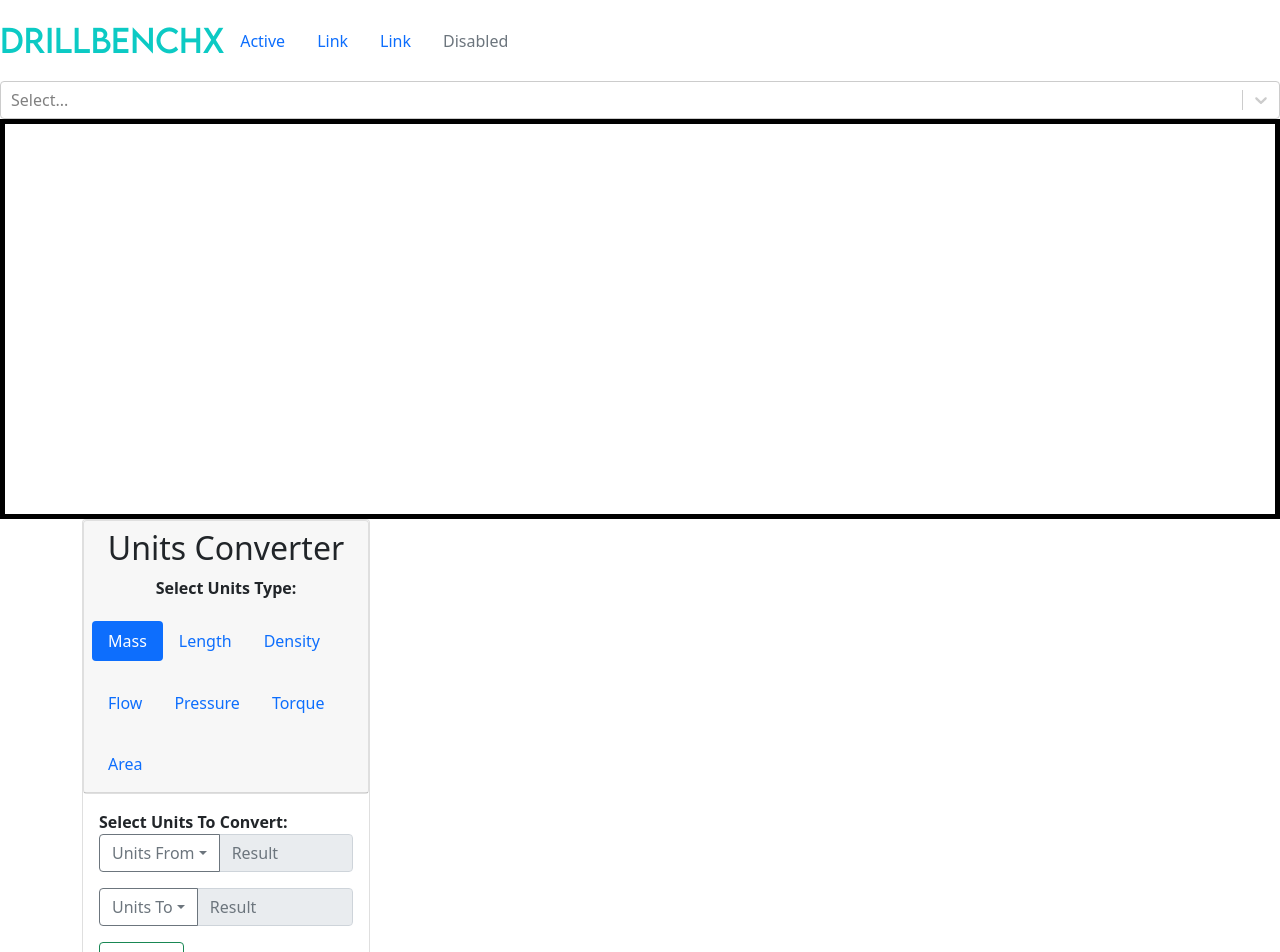
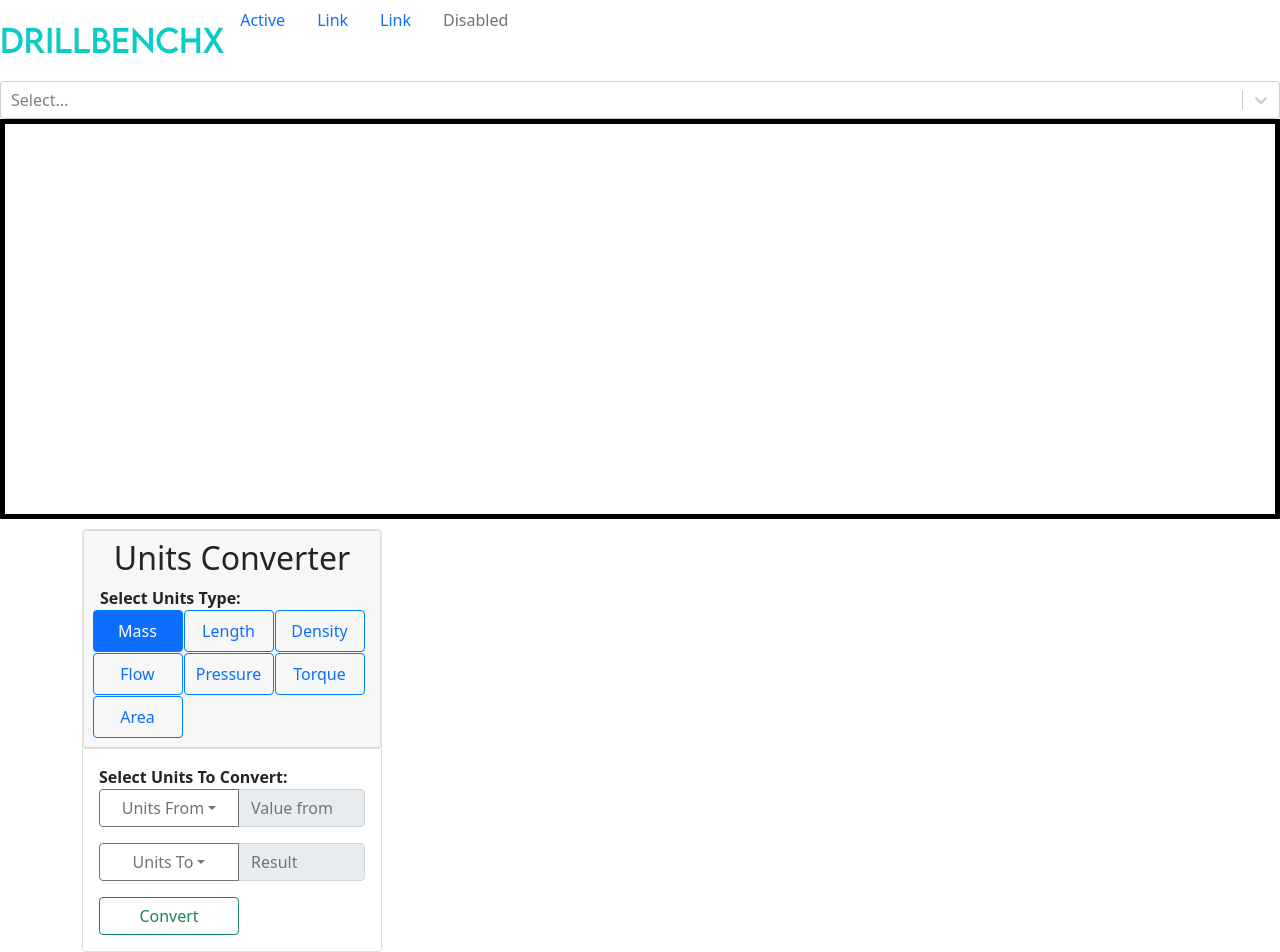
Before and after one commit to robhami/drillbench, a React (Create React App) app: page / in a window 1280 px wide. Shown: the top 952 px of the page. Built offline with nearby package versions, Linux system fonts and the light colour scheme.

Commit message:
unit converter working

```diff
--- a/src/components/NavPill.js
+++ b/src/components/NavPill.js
@@ -7,7 +7,7 @@ const NavPill = (props) => {
 
 	return (
 		<>
-			<NavList unitsType={unitsType} pillClick={pillClick}/>
+			<NavList unitsType={unitsType} pillClick={pillClick} activeKey="2"/>
 		</>
 		)
 }
@@ -24,13 +24,17 @@ const NavList = (props) => {
 					props.unitsType.map((unit,i) => {
 
 						return (
-								<Nav.Item key={i} >
+
+								<Nav.Item key={i}  >
 									<Nav.Link
+
 										id={unitsType[i].id}
 										name={unitsType[i].name}
 										value={unitsType[i].value}
 										eventKey={i}
 										onClick={pillClick}
+
+
 										>
 										{unitsType[i].name}
 									</Nav.Link>
--- a/src/components/UnitsDrop.js
+++ b/src/components/UnitsDrop.js
@@ -11,7 +11,7 @@ const UnitsDrop = (props) => {
 	const idPass = props.id
 
 	// console.log (props)
-	console.log(title)
+	// console.log(title)
 
 	return (
 
--- a/src/components/unitCon.js
+++ b/src/components/unitCon.js
@@ -18,10 +18,13 @@ class UnitCon extends Component {
 		unitsFrom: '',
 		unitsTo: '',
 		ddHeadUnitsFrom: 'Units From',
-		ddHeadUnitsTo: 'Units To'
+		ddHeadUnitsTo: 'Units To',
+		valToConv: '',
+		result: ''
 	}
 
 	pillClick = (event) => {
+	console.log(event)
 		this.setState({ddHeadUnitsFrom: 'Units From'})
 		this.setState({ddHeadUnitsTo: 'Units To'})
 	 	let unitSelect = event.target.id
@@ -135,7 +138,7 @@ class UnitCon extends Component {
  	}
 
  	createUnitsArray = (unitsObject) => {
- 		console.log(unitsObject)
+ 		// console.log(unitsObject)
 
  		let unitsArray=Object.keys(unitsObject)
  		console.log(unitsArray)
@@ -145,37 +148,81 @@ class UnitCon extends Component {
  	}
 
  	ddClick = (event) => {
-		// let ddHeading=event.target.parentElement.parentElement.children[0]
-		// ddHeading.textContent=event.target.textContent
-		console.log("ddClick")
+
 		let ddFromTo=event.target.parentElement.parentElement.id
+
+		if(ddFromTo=='') {
+			alert ("Please select a Units Type")
+		}
 
 		if(ddFromTo=="unitsFrom"){
 			this.setState({ddHeadUnitsFrom: event.target.textContent})
-			console.log("ddclick unitsFrom set state")
+			let inputField = event.target.parentElement.parentElement.children[2]
+			inputField.disabled=false
 		}
 
 		if(ddFromTo=="unitsTo"){
 			this.setState({ddHeadUnitsTo: event.target.textContent})
-			console.log("ddclick unitsTo set state")
 		}
-
-
 
 	}
 
-	clearDDHeading = () => {
+	inputValueFunc = (event) => {
+		console.log(event.target.value)
+		let decimal =/^[0-9]+$/;
+		if (event.target.value.match(decimal)){
+			this.setState({valToConv: event.target.value})
+
+		} else {
+			alert ("Invalid Character Input");
+			throw "Invalid character input";
+		}
+
+	}
+
+	formSubmit = (event) => {
+
+		console.log(event.target.parentElement)
+
+		let unitsFromSelect = this.state.ddHeadUnitsFrom
+		let unitsToSelect = this.state.ddHeadUnitsTo
+		let unitsFromObject = this.state.unitsFrom
+
+		let inputValue = this.state.valToConv
+
+		let unitsFromCF	= unitsFromObject[unitsFromSelect]
+		let unitsToCF	= unitsFromObject[unitsToSelect]
+
+		console.log(unitsFromCF, " " , unitsToCF)
+		console.log(this.state.valToConv)
+		let conVal = (inputValue*(unitsToCF/unitsFromCF)).toFixed(7)
+		console.log(conVal)
+		this.setState({result: conVal})
+	}
+
+
+	resultValueFunc = (props) => {
+
+	}
+
+	componentDidMount (unitCon) {
+		console.log("mounted")
+		this.setState({ddHeadUnitsFrom: 'Units From'})
+		this.setState({ddHeadUnitsTo: 'Units To'})
+
+	 	this.createUnitsObject("mass")
 
 	}
 
     render() {
     	// get units from state and create variable
     	const {units} = this.state;
-
+    	const {result} = this.state
+    	console.log(result)
 
         return (
             <Container>
-				<Card style={{ width: '18rem' }}>
+				<Card >
 					<Card className="text-center">
 						 <Card.Header>
 							<h2>Units Converter</h2>
@@ -192,6 +239,8 @@ class UnitCon extends Component {
 						<dt> Select Units To Convert: </dt>
 						<InputGroup className="mb-3"
 						id="unitsFrom"
+
+
 						>
 							<UnitsDrop
 							// get units from state and pass as props
@@ -205,9 +254,11 @@ class UnitCon extends Component {
 							<Form.Control
   								aria-label="Example text with button addon"
   								aria-describedby="basic-addon1"
-  								placeholder="Result"
+  								placeholder="Value from"
   								id="userOutput"
   								disabled
+  								onChange={this.inputValueFunc}
+
 							/>
     					</InputGroup>
 						<InputGroup className="mb-3" id="unitsTo">
@@ -225,7 +276,8 @@ class UnitCon extends Component {
       								placeholder="Result"
       								id="userOutput"
       								disabled
-    							/>
+      								value={result}
+      								/>
     					</InputGroup>
 
 						<Button variant="outline-success"id="button-addon2" onClick={this.formSubmit}>Convert</Button>{' '}
--- a/src/containers/App.css
+++ b/src/containers/App.css
@@ -21,7 +21,7 @@ h1 {
   /*font-size: 18px;*/
 }
 
-.nav-link {
+#nav-link* > .nav-link {
 	margin-top:  21.44px ;
 	color:  green;
 }
@@ -32,3 +32,68 @@ h1 {
 	margin-top:  21.44px ;
 	width:  400px;
 }
+
+.btn {
+
+	width:  140px;
+
+
+}
+
+.form-control {
+
+	float:left;
+    width:140px;
+}
+
+
+.dropdown-menu.show {
+
+	min-width:  140px;
+	/*padding-right: 0px;*/
+	/*padding-left: 1px;*/
+
+}
+
+.dropdown-item {
+
+	width:  140px;
+	padding-right: 10px;
+	padding-left: 10px;
+/*	margin-right: -100px;*/
+
+}
+
+#unitsTab > .nav-item > .nav-link {
+
+	width: 90px;
+	border: solid #007BFF 1px ;
+	padding-right: 0px;
+	padding-left: 0px;
+	margin: 0.5px;
+}
+
+#unitsTab > .nav-item > .nav-link > .a {
+	padding-right: 0px;
+	padding-left: 0px;
+}
+
+dt {
+	text-align: left;
+
+}
+
+.card {
+
+	max-width: 300px;
+	min-width:300px;
+}
+
+ .container {
+
+ 	padding-top:10px;
+ }
+
+ .card-header {
+ 		padding: 0px;
+ }
```
